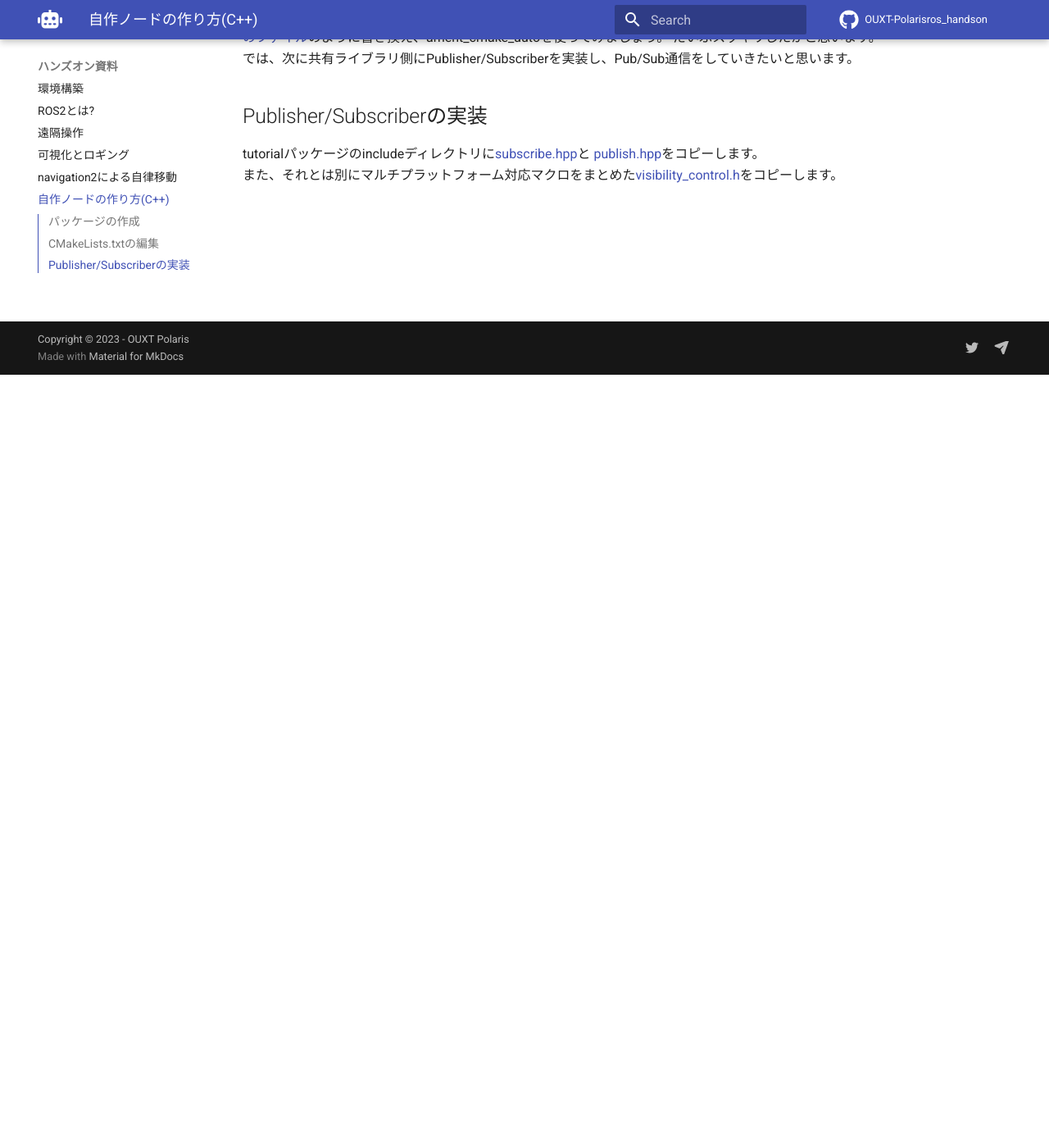
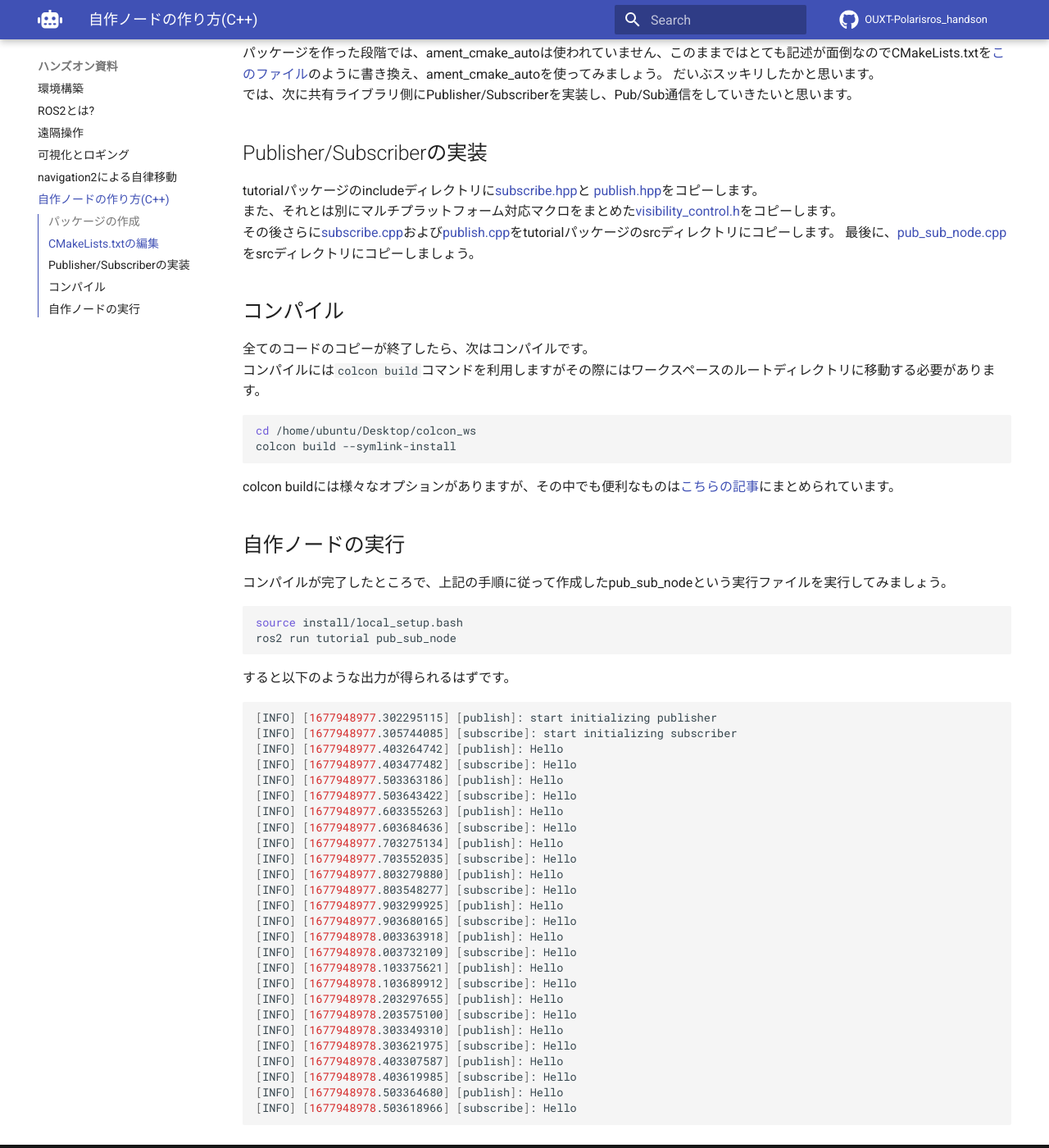
Before and after one commit to OUXT-Polaris/ros_handson, an MkDocs documentation site: the page built from docs/rclcpp.md, in a window 1280 px wide and 1400 px high, scrolled down 943 px. Shown: the whole window at 82% size. Built offline with MkDocs 1.6.1 and Material for MkDocs 9.7.7, drawn with Linux system fonts in a browser that asks for light colours; nearby versions of some CDN libraries; comment, search, counter and statistics services are not loaded; some of the changed text lies outside the part shown.

Commit message:
update rclcpp.md
Signed-off-by: Masaya Kataoka <ms.kataoka@gmail.com>

````diff
--- a/docs/rclcpp.md
+++ b/docs/rclcpp.md
@@ -4,9 +4,11 @@
 
 すべてのROS2ノードはパッケージに属している必要があります。`ros2 launch`や`ros2 run`コマンド等でROS2ノードを起動する際には必ずパッケージ名が必要になります。
 本教材で出来上がるコードは[こちらのリポジトリ](https://github.com/OUXT-Polaris/ros_handson_packages.git)に収録しています。参考にしてみてください。
+また、コードの詳細な解説はコードのコメントに残してあります。ぜひご参照ください。
 `ros2 pkg create`コマンドを使用し、実際にパッケージを作ってみましょう。
 
 ```bash
+cd /home/ubuntu/Desktop/colcon_ws/src
 ros2 pkg create tutorial --dependencies rclcpp rclcpp_components ament_cmake_auto geometry_msgs --library-name publish --license Apache-2.0
 ```
 
@@ -37,3 +39,57 @@ ros2 pkg create tutorial --dependencies rclcpp rclcpp_components ament_cmake_aut
 tutorialパッケージのincludeディレクトリに[subscribe.hpp](https://github.com/OUXT-Polaris/ros_handson_packages/blob/master/tutorial/include/tutorial/subscribe.hpp)と
 [publish.hpp](https://github.com/OUXT-Polaris/ros_handson_packages/blob/master/tutorial/include/tutorial/publish.hpp)をコピーします。
 また、それとは別にマルチプラットフォーム対応マクロをまとめた[visibility_control.h](https://github.com/OUXT-Polaris/ros_handson_packages/blob/master/tutorial/include/tutorial/visibility_control.h)をコピーします。
+その後さらに[subscribe.cpp](https://github.com/OUXT-Polaris/ros_handson_packages/blob/master/tutorial/src/subscribe.cpp)および[publish.cpp](https://github.com/OUXT-Polaris/ros_handson_packages/blob/master/tutorial/src/publish.cpp)をtutorialパッケージのsrcディレクトリにコピーします。
+最後に、[pub_sub_node.cpp](https://github.com/OUXT-Polaris/ros_handson_packages/blob/master/tutorial/src/pub_sub_node.cpp)をsrcディレクトリにコピーしましょう。
+
+## コンパイル
+
+全てのコードのコピーが終了したら、次はコンパイルです。
+コンパイルには`colcon build`コマンドを利用しますがその際にはワークスペースのルートディレクトリに移動する必要があります。
+
+```bash
+cd /home/ubuntu/Desktop/colcon_ws
+colcon build --symlink-install
+```
+
+colcon buildには様々なオプションがありますが、その中でも便利なものは[こちらの記事](https://qiita.com/seshimaru/items/ed344530ead80ab1733f)にまとめられています。
+
+## 自作ノードの実行
+
+コンパイルが完了したところで、上記の手順に従って作成したpub_sub_nodeという実行ファイルを実行してみましょう。
+
+```bash
+source install/local_setup.bash
+ros2 run tutorial pub_sub_node
+```
+
+すると以下のような出力が得られるはずです。
+
+```bash
+[INFO] [1677948977.302295115] [publish]: start initializing publisher
+[INFO] [1677948977.305744085] [subscribe]: start initializing subscriber
+[INFO] [1677948977.403264742] [publish]: Hello
+[INFO] [1677948977.403477482] [subscribe]: Hello
+[INFO] [1677948977.503363186] [publish]: Hello
+[INFO] [1677948977.503643422] [subscribe]: Hello
+[INFO] [1677948977.603355263] [publish]: Hello
+[INFO] [1677948977.603684636] [subscribe]: Hello
+[INFO] [1677948977.703275134] [publish]: Hello
+[INFO] [1677948977.703552035] [subscribe]: Hello
+[INFO] [1677948977.803279880] [publish]: Hello
+[INFO] [1677948977.803548277] [subscribe]: Hello
+[INFO] [1677948977.903299925] [publish]: Hello
+[INFO] [1677948977.903680165] [subscribe]: Hello
+[INFO] [1677948978.003363918] [publish]: Hello
+[INFO] [1677948978.003732109] [subscribe]: Hello
+[INFO] [1677948978.103375621] [publish]: Hello
+[INFO] [1677948978.103689912] [subscribe]: Hello
+[INFO] [1677948978.203297655] [publish]: Hello
+[INFO] [1677948978.203575100] [subscribe]: Hello
+[INFO] [1677948978.303349310] [publish]: Hello
+[INFO] [1677948978.303621975] [subscribe]: Hello
+[INFO] [1677948978.403307587] [publish]: Hello
+[INFO] [1677948978.403619985] [subscribe]: Hello
+[INFO] [1677948978.503364680] [publish]: Hello
+[INFO] [1677948978.503618966] [subscribe]: Hello
+```
--- a/mkdocs.yml
+++ b/mkdocs.yml
@@ -33,6 +33,7 @@ theme:
 # Plugins
 plugins:
   - git-revision-date-localized
+  - gitsnippet
   - search
   - mermaid2:
       arguments:
--- a/pyproject.toml
+++ b/pyproject.toml
@@ -15,6 +15,7 @@ pymdown-extensions = "*"
 plantuml-markdown = "*"
 python-markdown-math = "*"
 mkdocs-git-revision-date-localized-plugin = "*"
+mkdocs-gitsnippet-plugin = "*"
 
 [tool.poetry.dev-dependencies]
 
````
Also changed, not shown: 1 other file.
